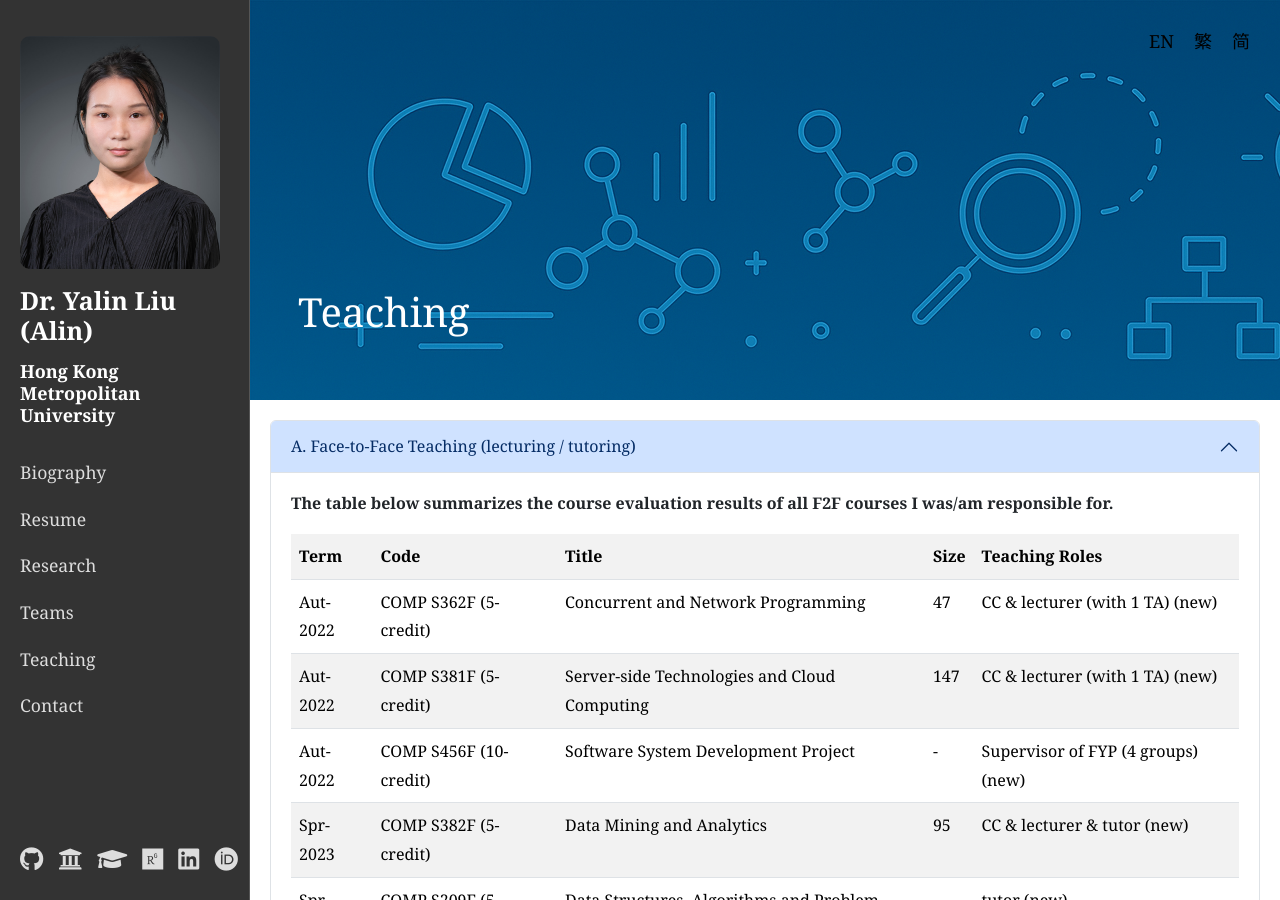
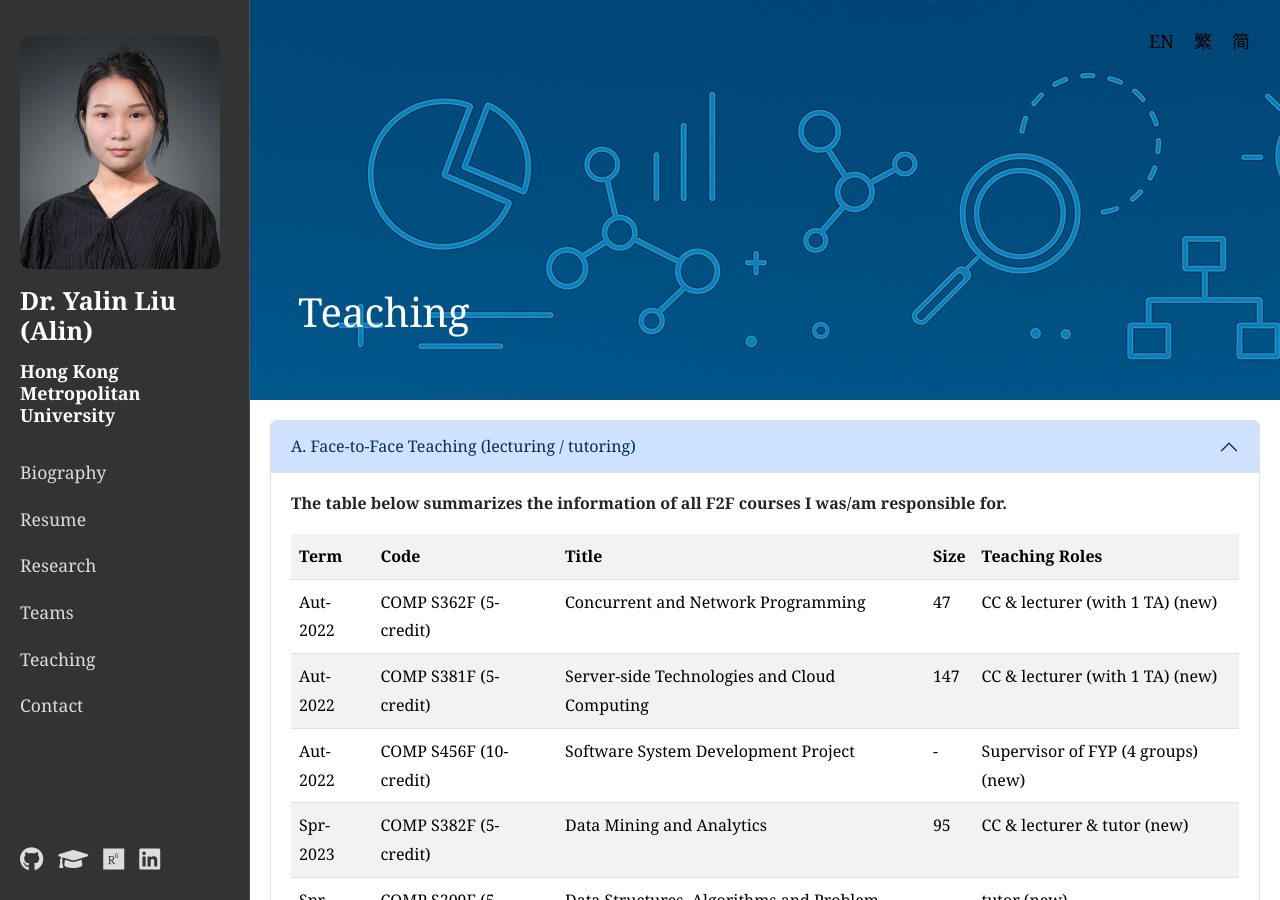
Before and after one commit to yalin-liu/yalin-liu.github.io, a Jekyll site: the page built from _pages/teaching.md, in a window 1280 px wide and 900 px high. Built offline with Jekyll 4.4.1, drawn with Linux system fonts in a browser that asks for light colours.

Commit message:
update content

```diff
--- a/_includes/sidebar-zh-cn.html
+++ b/_includes/sidebar-zh-cn.html
@@ -31,10 +31,10 @@
 
     <div class="social-icons">
         <a href="https://github.com/yalin-liu" target="_blank" title="GitHub"><i class="fab fa-github"></i></a>
-        <a href="https://scholars.hkmu.edu.hk/en/persons/yalin-liu/publications/" target="_blank"><i class="fa fa-university"></i></a>
+        <!-- <a href="https://scholars.hkmu.edu.hk/en/persons/yalin-liu/publications/" target="_blank"><i class="fa fa-university"></i></a> -->
         <a href="https://scholar.google.com/citations?user=boJGB9cAAAAJ&hl=zh-CN" target="_blank"><i class="fa fa-graduation-cap"></i></a>
         <a href="https://www.researchgate.net/profile/Yalin-Liu/research?ev=prf_act" target="_blank"><i class="fab fa-researchgate"></i></a>
         <a href="https://www.linkedin.com/in/alin-yalin-liu" target="_blank"><i class="fab fa-linkedin"></i></a>
-        <a href="https://orcid.org/0000-0003-2870-4598" target="_blank"><i class="fab fa-orcid"></i></a>
+        <!-- <a href="https://orcid.org/0000-0003-2870-4598" target="_blank"><i class="fab fa-orcid"></i></a> -->
     </div>
 </div>
--- a/_includes/sidebar-zh-tw.html
+++ b/_includes/sidebar-zh-tw.html
@@ -31,10 +31,10 @@
 
     <div class="social-icons">
         <a href="https://github.com/yalin-liu" target="_blank" title="GitHub"><i class="fab fa-github"></i></a>
-        <a href="https://scholars.hkmu.edu.hk/en/persons/yalin-liu/publications/" target="_blank"><i class="fa fa-university"></i></a>
+        <!-- <a href="https://scholars.hkmu.edu.hk/en/persons/yalin-liu/publications/" target="_blank"><i class="fa fa-university"></i></a> -->
         <a href="https://scholar.google.com/citations?user=boJGB9cAAAAJ&hl=zh-CN" target="_blank"><i class="fa fa-graduation-cap"></i></a>
         <a href="https://www.researchgate.net/profile/Yalin-Liu/research?ev=prf_act" target="_blank"><i class="fab fa-researchgate"></i></a>
         <a href="https://www.linkedin.com/in/alin-yalin-liu" target="_blank"><i class="fab fa-linkedin"></i></a>
-        <a href="https://orcid.org/0000-0003-2870-4598" target="_blank"><i class="fab fa-orcid"></i></a>
+        <!-- <a href="https://orcid.org/0000-0003-2870-4598" target="_blank"><i class="fab fa-orcid"></i></a> -->
     </div>
 </div>
--- a/_includes/sidebar.html
+++ b/_includes/sidebar.html
@@ -31,10 +31,10 @@
 
     <div class="social-icons">
         <a href="https://github.com/yalin-liu" target="_blank" title="GitHub"><i class="fab fa-github"></i></a>
-        <a href="https://scholars.hkmu.edu.hk/en/persons/yalin-liu/publications/" target="_blank"><i class="fa fa-university"></i></a>
+        <!-- <a href="https://scholars.hkmu.edu.hk/en/persons/yalin-liu/publications/" target="_blank"><i class="fa fa-university"></i></a> -->
         <a href="https://scholar.google.com/citations?user=boJGB9cAAAAJ&hl=zh-CN" target="_blank"><i class="fa fa-graduation-cap"></i></a>
         <a href="https://www.researchgate.net/profile/Yalin-Liu/research?ev=prf_act" target="_blank"><i class="fab fa-researchgate"></i></a>
         <a href="https://www.linkedin.com/in/alin-yalin-liu" target="_blank"><i class="fab fa-linkedin"></i></a>
-        <a href="https://orcid.org/0000-0003-2870-4598" target="_blank"><i class="fab fa-orcid"></i></a>
+        <!-- <a href="https://orcid.org/0000-0003-2870-4598" target="_blank"><i class="fab fa-orcid"></i></a> -->
     </div>
 </div>
--- a/_pages/teaching.md
+++ b/_pages/teaching.md
@@ -23,7 +23,7 @@ language: en
       </h2>
       <div id="collapseFaceToFace" class="accordion-collapse collapse show" aria-labelledby="headingFaceToFace" data-bs-parent="#teachingAccordion">
         <div class="accordion-body">
-          <p><strong>The table below summarizes the course evaluation results of all F2F courses I was/am responsible for.</strong></p>
+          <p><strong>The table below summarizes the information of all F2F courses I was/am responsible for.</strong></p>
           <div class="table-responsive">
             <table class="table table-striped">
               <!-- <caption>Summary of Course Evaluations</caption> -->
```
Also changed, not shown: zh-CN/teaching.md (+1 -1 lines), zh-TW/teaching.md (+1 -1 lines).
